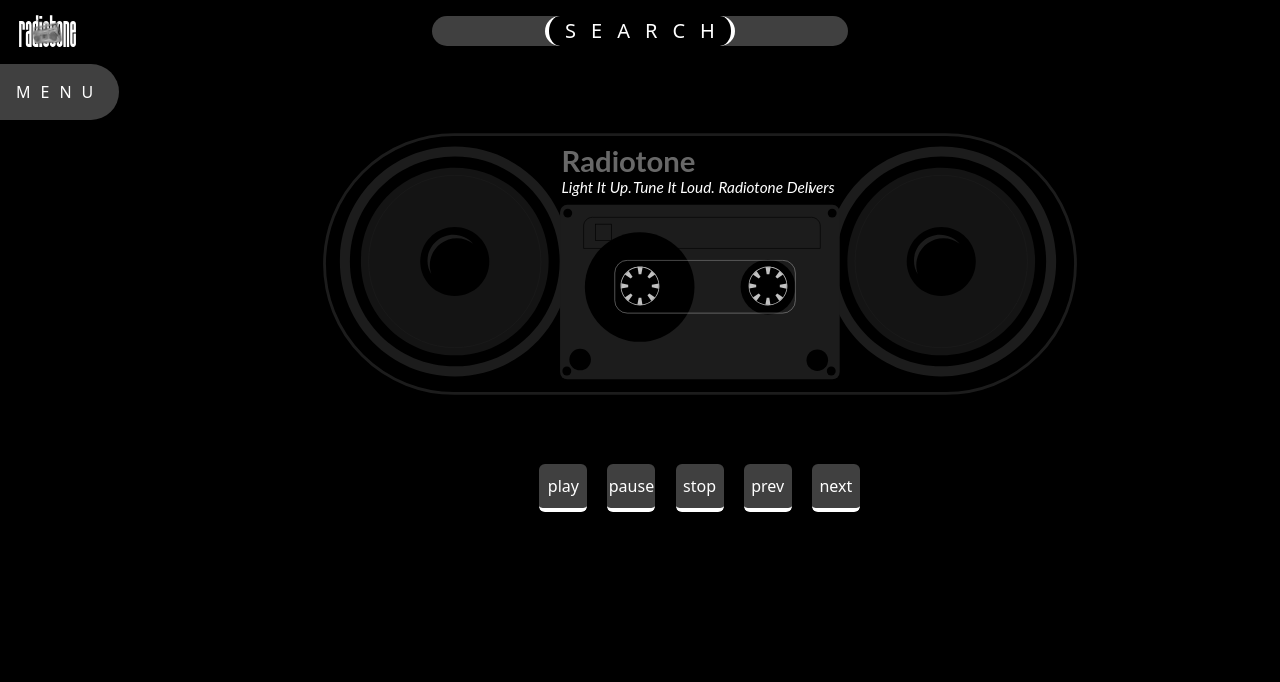
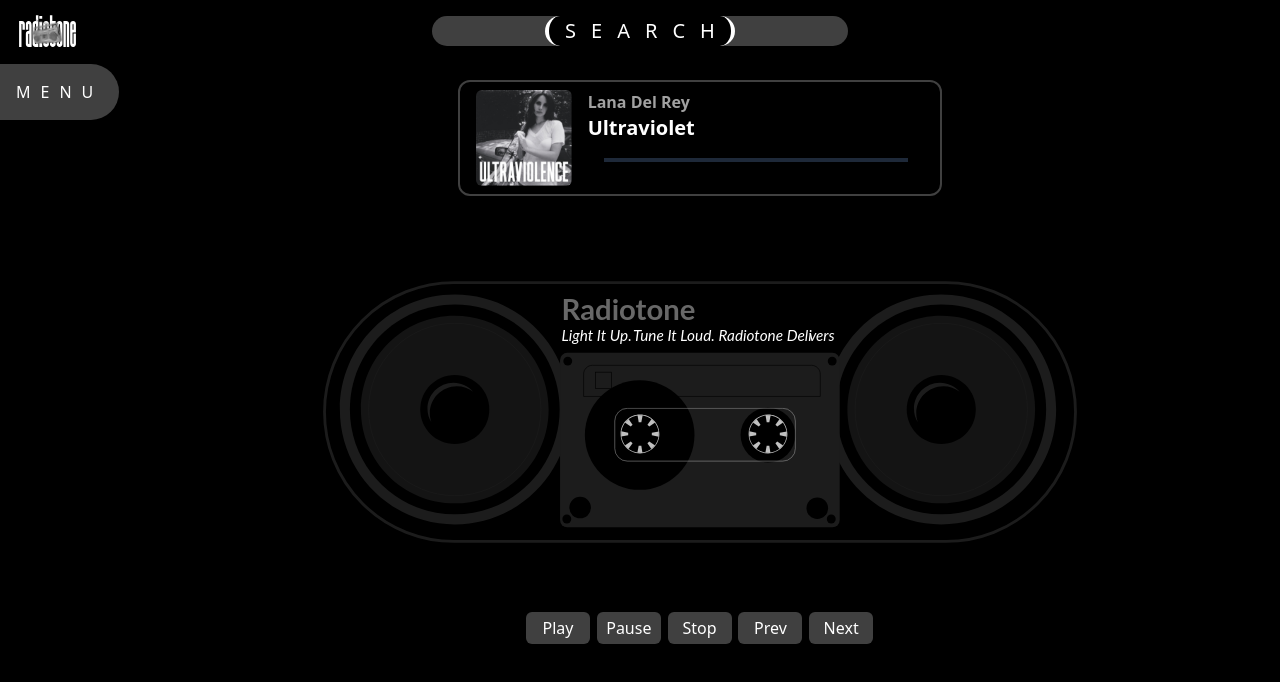
Before and after one commit to araksh10/RadioTone-re, a React (Vite) app: page /RadioTone-re/Player in a window 1280 px wide. Shown: the top 682 px of the page. Built offline with nearby package versions, Linux system fonts and the light colour scheme.

Commit message:
Added: Slider for audio and fixed some bugs

```diff
--- /dev/null
+++ b/src/components/audio-seeker/AudioSeeker.jsx
@@ -0,0 +1,90 @@
+import { useEffect, useRef, useState } from "react";
+// import Music from "../../assets/music/Go Down Swinging - NEFFEX.mp3";
+
+const AudioSeeker = ({Music, playIt}) => {
+    const audioRef = useRef(new Audio(Music));
+    const [currentTime, setCurrentTime] = useState(0);
+    const [duration, setDuration] = useState(0);
+
+    // 2. Set up event listeners once
+    useEffect(() => {
+        const audio = audioRef.current;
+        if (!audio) return;
+
+        const onLoaded = () => {
+            console.log("Metadata loaded, duration:", audio.duration);
+            setDuration(audio.duration);
+        };
+        const onTimeUpdate = () => setCurrentTime(audio.currentTime);
+
+        audio.addEventListener("loadedmetadata", onLoaded);
+        audio.addEventListener("timeupdate", onTimeUpdate);
+
+        return () => {
+            audio.removeEventListener("loadedmetadata", onLoaded);
+            audio.removeEventListener("timeupdate", onTimeUpdate);
+        };
+    }, []);
+
+    playIt ? audioRef.current.play() : audioRef.current.pause();
+
+    // // 3. Play (with error logging)
+    // const playMusic = async () => {
+    //     const audio = audioRef.current;
+    //     if (!audio) return;
+    //     try {
+    //         await audio.play();
+    //         console.log("Playback started");
+    //     } catch (err) {
+    //         console.error("Playback failed:", err);
+    //         alert("Playback failed—see console for details.");
+    //     }
+    // };
+    //
+    // // Pause helper
+    // const pauseMusic = () => {
+    //     const audio = audioRef.current;
+    //     if (audio) audio.pause();
+    // };
+    //
+    // Seek by clicking bar
+    const handleSeek = (e) => {
+        const audio = audioRef.current;
+        if (!audio || duration === 0) return;
+        const rect = e.currentTarget.getBoundingClientRect();
+        const clickX = e.clientX - rect.left;
+        const ratio = clickX / rect.width;
+        audio.currentTime = ratio * duration;
+        setCurrentTime(audio.currentTime);
+    };
+
+    return (
+        <div className="space-y-4 p-4">
+            {/* Hidden audio element */}
+            <audio
+                ref={audioRef}
+                src={Music}
+                preload="metadata"
+                style={{ display: "none" }}
+            />
+
+            {/* Progress bar */}
+            <div
+                className="w-full bg-gray-800 h-1 cursor-pointer"
+                onClick={handleSeek}
+            >
+                <div
+                    className="bg-green-400 h-full drop-shadow-green-400 drop-shadow-lg"
+                    style={{
+                        width: duration > 0
+                            ? `${(currentTime / duration) * 100}%`
+                            : "0%",
+                    }}
+                />
+            </div>
+
+        </div>
+    );
+};
+
+export default AudioSeeker;
--- /dev/null
+++ b/src/components/buttons/Button.jsx
@@ -0,0 +1,10 @@
+const Button = ({buttName}) => {
+    return (
+        <button
+            className="h-8 w-12 rounded-md bg-neutral-700"
+        >{buttName}
+        </button>
+    );
+};
+
+export default Button;
--- a/src/pages/Player.jsx
+++ b/src/pages/Player.jsx
@@ -1,11 +1,15 @@
 import {useEffect, useRef, useState} from "react";
+// import Button from "../components/buttons/Button.jsx"
+import AudioSeeker from "../components/audio-seeker/AudioSeeker.jsx";
 import Speaker from "../assets/images/speaker.svg";
 import Cassette from "../assets/images/cassette.svg";
 import Ring from "../assets/images/cassette-ring.svg";
 import SpeakerOnly from "../assets/images/speaker-only.svg";
+import Demo from "../assets/images/demo.svg";
 import Music from "../assets/music/Go Down Swinging - NEFFEX.mp3";
 
 const Player = () => {
+    const [playIt, setPlayIt] = useState(false);
     const [rotator, setRotator] = useState(false);
 
     const music = useRef(new Audio(Music)).current;
@@ -18,37 +22,50 @@
             music.currentTime = 0;
             music.removeEventListener("ended", handleEnd);
         };
-    }, [music])
+    }, [music]);
+
     const playMusic = () => {
-        music.play();
+        setPlayIt(true);
         setRotator(true);
-    }
+        console.log("working");
+    };
     const pauseMusic = () => {
-        music.pause();
+        setPlayIt(false);
         setRotator(false);
-    }
+    };
     const stopMusic = () => {
         music.pause();
         music.currentTime = 0;
         setRotator(false);
-    }
+    };
 
     return (
-        <>
-        <div className="text-white w-full" >
+        <div className="flex flex-col w-full h-full md:items-center">
+            {/*player card*/}
+            <div className="flex justify-center mt-4 md:w-[500px] my-4">
+                <div className="flex flex-row w-full mx-2 border-neutral-700 border-2 rounded-xl p-2">
+                    <img src={Demo} alt="demo" className="size-24 mx-2 rounded-md" />
+                    <section className="mx-2 w-full">
+                        <p className="text-neutral-400 font-bold">Lana Del Rey</p>
+                        <h3 className="font-bold text-xl">Ultraviolet</h3>
+                        <AudioSeeker Music={Music} playIt={playIt} />
+                    </section>
+                </div>
+            </div>
 
                 {/*The Radio Design*/}
-            <div className="relative flex justify-center items-center h-[50svh] overflow-hidden">
+            <div className="text-white w-full h-full" >
+                <div className="relative flex justify-center items-center h-[30svh] md:h-[50svh] overflow-hidden">
 
                     {/*Radio Border and Speaker*/}
                     <img className={`absolute lg:size-[60svw]`} src={Speaker} alt="Speaker" />
 
                     {/*Speaker animation*/}
                     {rotator && (
-                    <img className={`absolute z-10 size-28 left-3 md:size-48 lg:size-70 lg:left-3/12 ${rotator ? "animate-ping" : ""}`} src={SpeakerOnly} alt="Speaker" />
+                        <img className={`absolute z-10 size-28 left-3 md:size-48 lg:size-70 lg:left-2/10 ${rotator ? "animate-ping" : ""}`} src={SpeakerOnly} alt="Speaker" />
                     )}
                     {rotator && (
-                    <img className={`absolute z-10 size-28 right-3 md:size-48 lg:size-70 lg:right-3/12 ${rotator ? "animate-ping" : ""}`} src={SpeakerOnly} alt="Speaker" />
+                        <img className={`absolute z-10 size-28 right-3 md:size-48 lg:size-70 lg:right-2/10 ${rotator ? "animate-ping" : ""}`} src={SpeakerOnly} alt="Speaker" />
                     )}
 
                     {/*Cassette inside radio*/}
@@ -64,32 +81,15 @@
 
                 {/*The Control Buttons*/}
                 <div className="flex justify-evenly lg:mx-[50svh]">
-                <button
-                    className="h-12 w-12 rounded-md bg-neutral-700 border-b-4 active:border-none"
-                    onClick={playMusic}
-                >play
-                </button>
-                <button
-                    className="h-12 w-12 rounded-md bg-neutral-700 border-b-4 active:border-none"
-                    onClick={pauseMusic}
-                >pause
-                </button>
-                <button
-                    className="h-12 w-12 rounded-md bg-neutral-700 border-b-4 active:border-none"
-                    onClick={stopMusic}
-                >stop
-                </button>
-                <button
-                    className="h-12 w-12 rounded-md bg-neutral-700 border-b-4 active:border-none"
-                >prev
-                </button>
-                <button
-                    className="h-12 w-12 rounded-md bg-neutral-700 border-b-4 active:border-none"
-                >next
-                </button>
+                    <button className="h-8 w-16 bg-neutral-700 rounded-md" onClick={playMusic}>Play</button>
+                    <button className="h-8 w-16 bg-neutral-700 rounded-md" onClick={pauseMusic}>Pause</button>
+                    <button className="h-8 w-16 bg-neutral-700 rounded-md" onClick={() => alert("Work on progress!")}>Stop</button>
+                    <button className="h-8 w-16 bg-neutral-700 rounded-md" onClick={() => alert("Work on progress!")}>Prev</button>
+                    <button className="h-8 w-16 bg-neutral-700 rounded-md" onClick={() => alert("Work on progress!")}>Next</button>
+
                 </div>
             </div>
-        </>
+        </div>
     );
 };
 
```
Lines whose indentation alone changed are shown as unchanged.
